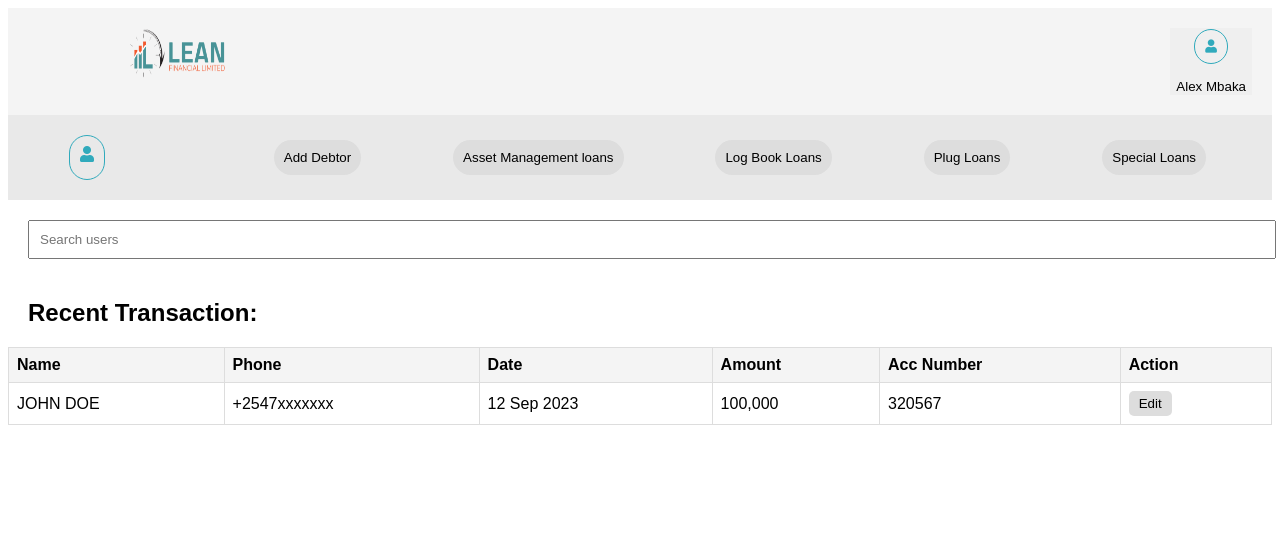
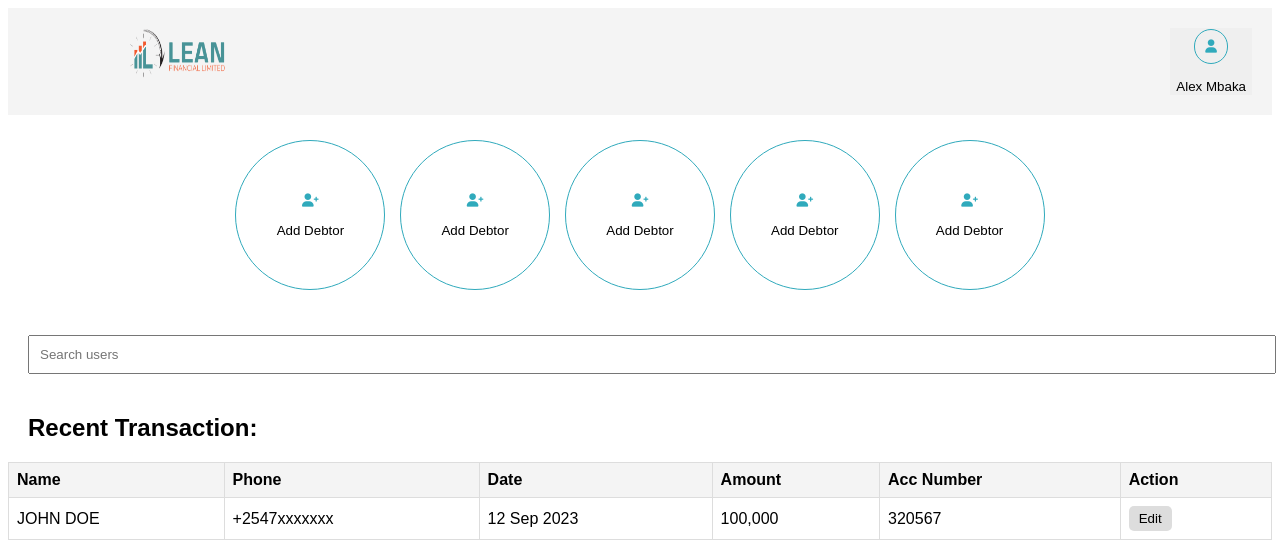
Before and after one commit to petermaturwe/Lean-Finacial-limited-system, a Django app: page /index/ in a window 1280 px wide. Shown: the top 555 px of the page. Run offline with Django 4.2, Linux system fonts and the light colour scheme.

Commit message:
added more styles in the homepage

```diff
--- a/lean/financial/static/src/styles.css
+++ b/lean/financial/static/src/styles.css
@@ -22,12 +22,16 @@ nav.actions {
     display: flex;
     justify-content: space-around;
     padding: 20px;
-    background-color: #e9e9e9;
+    background-color: white;
+    margin-left: 200px;
+    margin-right: 200px;
 }
 .user-info{
     border: 0.01px solid black;
 }
-
+.debtor-class{
+    background-color: white;
+}
 nav.actions button {
     padding: 10px;
     margin: 5px;
@@ -77,11 +81,16 @@ td button {
 @media (max-width: 768px) {
     nav.actions {
         flex-direction: column;
+        align-content: center;
+        align-items:center;
+
     }
 
     nav.actions button {
         width: 100%;
         margin-bottom: 10px;
+
+
     }
 
     .search input[type="text"] {
--- a/lean/financial/templates/index.html
+++ b/lean/financial/templates/index.html
@@ -6,6 +6,8 @@
     <meta name="viewport" content="width=device-width, initial-scale=1.0">
     <title>Dashboard</title>
     <link rel="stylesheet" href="https://cdnjs.cloudflare.com/ajax/libs/font-awesome/5.15.4/css/all.min.css">
+    <link rel="stylesheet" href="https://cdnjs.cloudflare.com/ajax/libs/font-awesome/6.0.0-beta3/css/all.min.css">
+
 
     <link rel="stylesheet" href="{% static 'src/styles.css' %}">
 </head>
@@ -17,13 +19,12 @@
     </header>
 
     <nav class="actions">
-      <i class="fas fa-user" style="color: #30aabc; border: 1px solid #30aabc; padding:10px; border-radius:20px;"></i>
-      <i class="fa-solid fa-user-" style="color: #FFD43B;"></i>
-        <button>Add Debtor </button>
-        <button>Asset Management loans</button>
-        <button>Log Book Loans</button>
-        <button>Plug Loans</button>
-        <button>Special Loans</button>
+
+        <button class="debtor-class" style="background-color: white; padding: 30px; border-radius: 100%; border: 1px solid #30aabc; height: 150px; width: 150px; cursor:pointer; "><i class="fas fa-user-plus" style="color: #30aabc; "></i> <br /><br />Add Debtor  </button>
+        <button class="debtor-class" style="background-color: white; padding: 30px; border-radius: 100%; border: 1px solid #30aabc; height: 150px; width: 150px; cursor:pointer; "><i class="fas fa-user-plus" style="color: #30aabc; "></i> <br /><br />Add Debtor  </button>
+        <button class="debtor-class" style="background-color: white; padding: 30px; border-radius: 100%; border: 1px solid #30aabc; height: 150px; width: 150px; cursor:pointer; "><i class="fas fa-user-plus" style="color: #30aabc; "></i> <br /><br />Add Debtor  </button>
+        <button class="debtor-class" style="background-color: white; padding: 30px; border-radius: 100%; border: 1px solid #30aabc; height: 150px; width: 150px; cursor:pointer; "><i class="fas fa-user-plus" style="color: #30aabc; "></i> <br /><br />Add Debtor  </button>
+        <button class="debtor-class" style="background-color: white; padding: 30px; border-radius: 100%; border: 1px solid #30aabc; height: 150px; width: 150px; cursor:pointer; "><i class="fas fa-user-plus" style="color: #30aabc; "></i> <br /><br />Add Debtor  </button>
     </nav>
 
     <div class="search">
```
